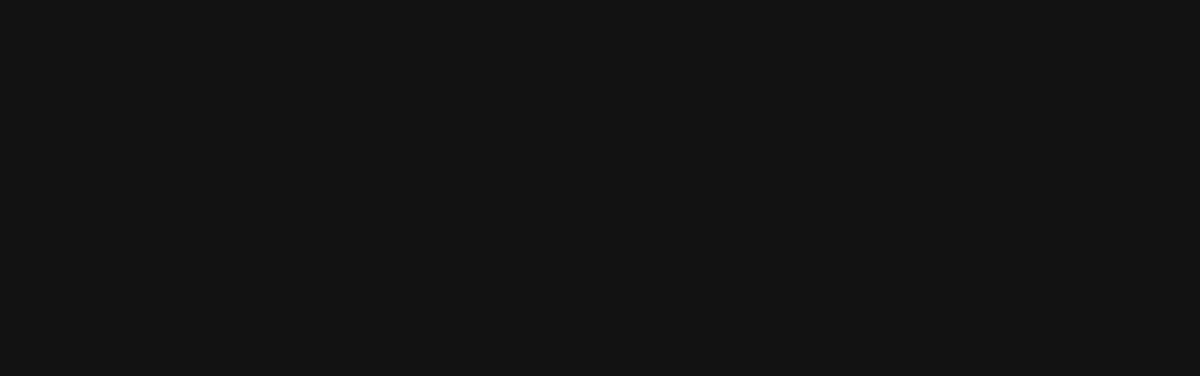
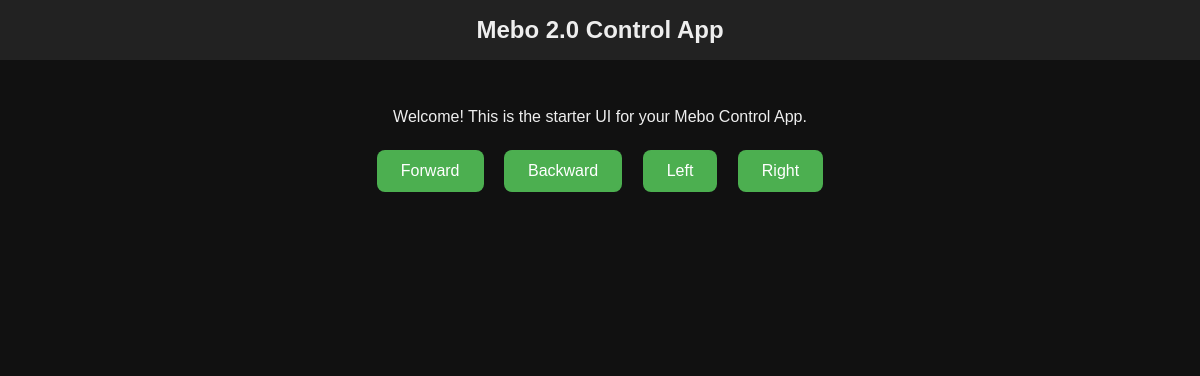
Before and after one commit to hububbub/mebo-2.0-remo-experimental, an Electron app: page index.html in a window 1200 px wide. Shown: the top 376 px of the page. Drawn offline with Linux system fonts and the light colour scheme.

Commit message:
Update index.html

```diff
--- a/index.html
+++ b/index.html
@@ -1,27 +1,49 @@
 <!DOCTYPE html>
 <html lang="en">
 <head>
-  <meta charset="UTF-8" />
-  <meta name="viewport" content="width=device-width, initial-scale=1.0" />
-  <title>Mebo Control</title>
+  <meta charset="UTF-8">
+  <title>Mebo 2.0 Control</title>
   <style>
     body {
+      font-family: Arial, sans-serif;
+      background: #111;
+      color: #eee;
+      text-align: center;
       margin: 0;
-      font-family: Arial, sans-serif;
-      display: flex;
-      align-items: center;
-      justify-content: center;
-      height: 100vh;
-      background: #121212;
-      color: #ffffff;
+      padding: 0;
     }
-    h1 {
-      font-size: 2rem;
-      text-align: center;
+    header {
+      background: #222;
+      padding: 1rem;
+      font-size: 1.5rem;
+      font-weight: bold;
+    }
+    main {
+      padding: 2rem;
+    }
+    button {
+      margin: 0.5rem;
+      padding: 0.75rem 1.5rem;
+      font-size: 1rem;
+      border: none;
+      border-radius: 8px;
+      background: #4caf50;
+      color: white;
+      cursor: pointer;
+    }
+    button:hover {
+      background: #45a049;
     }
   </style>
 </head>
 <body>
-  <h1>Mebo Control App is Running 🚀</h1>
+  <header>Mebo 2.0 Control App</header>
+  <main>
+    <p>Welcome! This is the starter UI for your Mebo Control App.</p>
+    <button onclick="alert('Move Forward')">Forward</button>
+    <button onclick="alert('Move Backward')">Backward</button>
+    <button onclick="alert('Turn Left')">Left</button>
+    <button onclick="alert('Turn Right')">Right</button>
+  </main>
 </body>
 </html>
```
